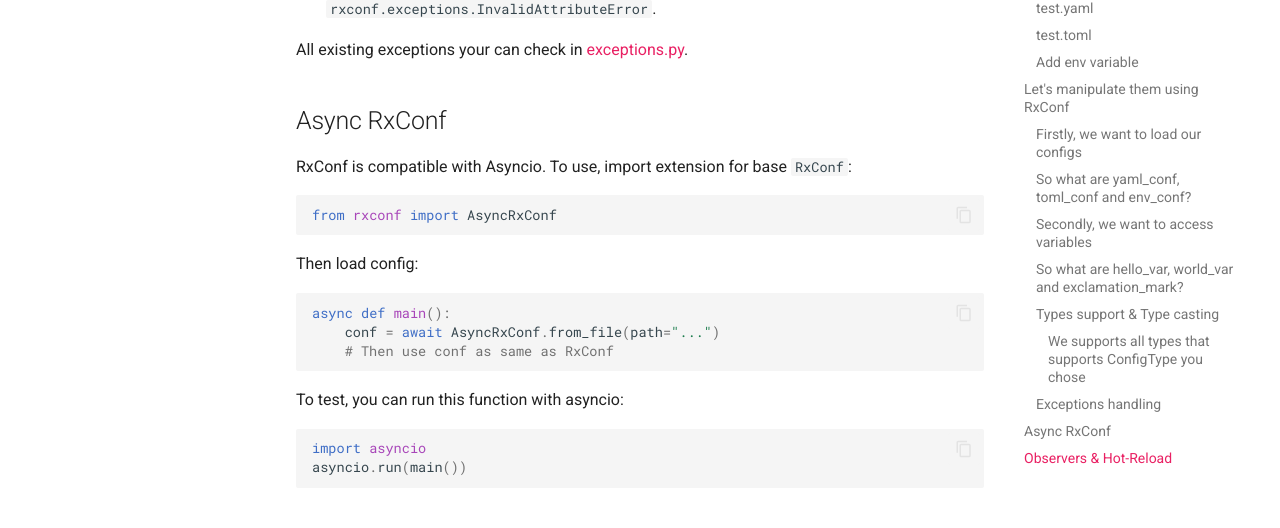
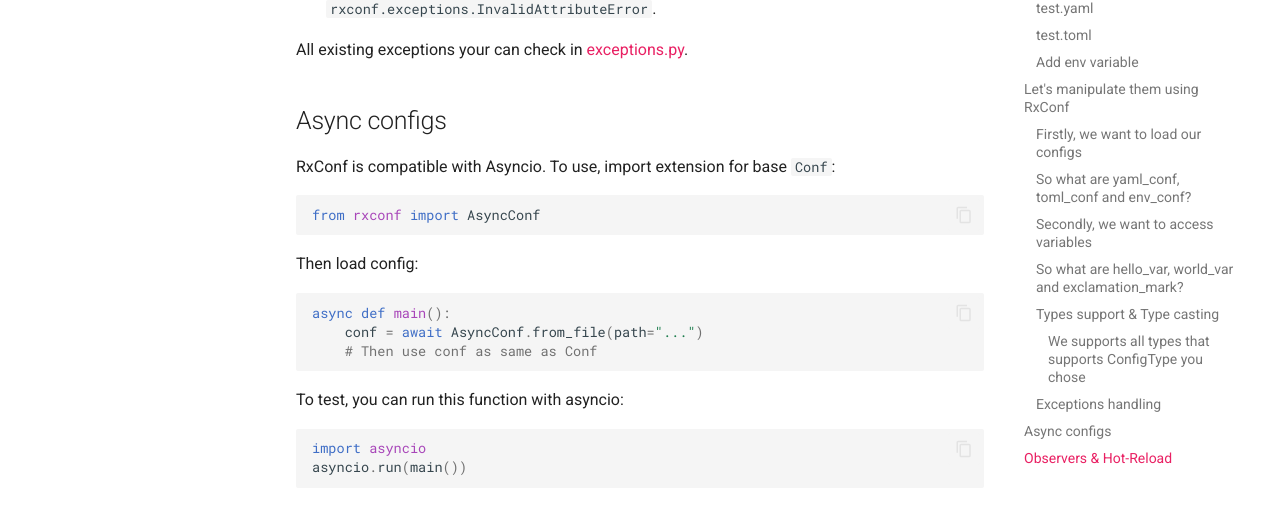
Before and after one commit to realkarych/rxconf, an MkDocs documentation site: the page built from docs/get-started/quick-dive.md, in a window 1280 px wide and 900 px high, scrolled down 3392 px. Shown: the part 208-736 px from the top of the window. Built offline with MkDocs 1.6.1 and Material for MkDocs 9.7.7, drawn with Linux system fonts in a browser that asks for light colours; comment, search, counter and statistics services are not loaded; some of the changed text lies outside the part shown.

Commit message:
Rename RxConf to Conf, AsyncRxConf to AsyncConf

````diff
--- a/docs/get-started/quick-dive.md
+++ b/docs/get-started/quick-dive.md
@@ -55,11 +55,11 @@
 ### Firstly, we want to load our configs
 
 ```python
-from rxconf import RxConf
+from rxconf import Conf
 
-yaml_conf = RxConf.from_file(config_path="test.yaml")
-toml_conf = RxConf.from_file(config_path="test.toml")
-env_conf = RxConf.from_env()
+yaml_conf = Conf.from_file(config_path="test.yaml")
+toml_conf = Conf.from_file(config_path="test.toml")
+env_conf = Conf.from_env()
 ```
 
 !!! note
@@ -137,20 +137,20 @@
 
 All existing exceptions your can check in [exceptions.py](https://github.com/realkarych/rxconf/blob/main/rxconf/exceptions.py).
 
-## Async RxConf
+## Async configs
 
-RxConf is compatible with Asyncio. To use, import extension for base `RxConf`:
+RxConf is compatible with Asyncio. To use, import extension for base `Conf`:
 
 ```python
-from rxconf import AsyncRxConf
+from rxconf import AsyncConf
 ```
 
 Then load config:
 
 ```python
 async def main():
-    conf = await AsyncRxConf.from_file(path="...")
-    # Then use conf as same as RxConf
+    conf = await AsyncConf.from_file(path="...")
+    # Then use conf as same as Conf
 ```
 
 To test, you can run this function with asyncio:
--- a/rxconf/__init__.py
+++ b/rxconf/__init__.py
@@ -10,12 +10,12 @@
 from .config_resolver import ConfigResolver
 from .config_types import DotenvConfig, EnvConfig, IniConfig, JsonConfig, TomlConfig, VaultConfig, YamlConfig
 from .exceptions import BrokenConfigSchemaError, ConfigNotFoundError, InvalidExtensionError
-from .rxconf import AsyncRxConf, RxConf
+from .rxconf import AsyncConf, Conf
 
 
 __all__ = [
-    "RxConf",
-    "AsyncRxConf",
+    "Conf",
+    "AsyncConf",
     "AttributeType",
     "YamlAttribute",
     "JsonAttribute",
````
Also changed, not shown: 11 other files.
